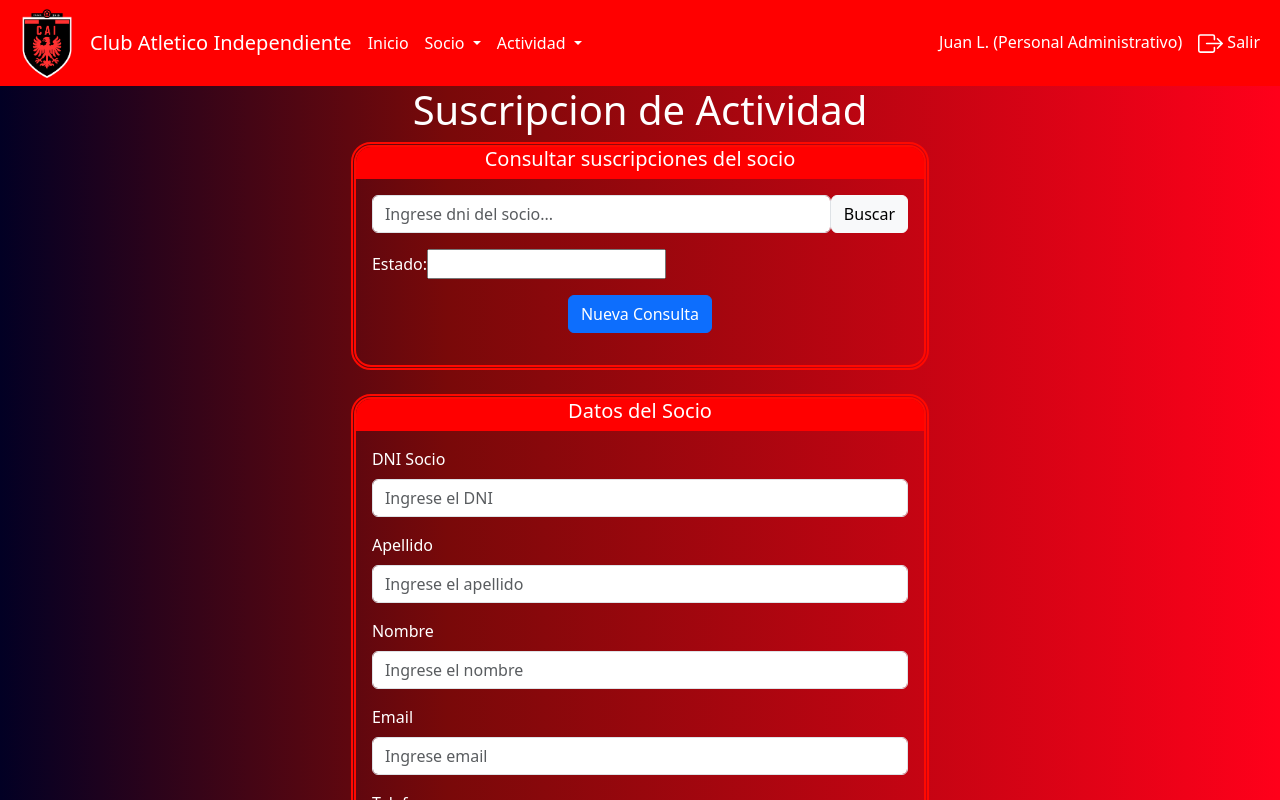
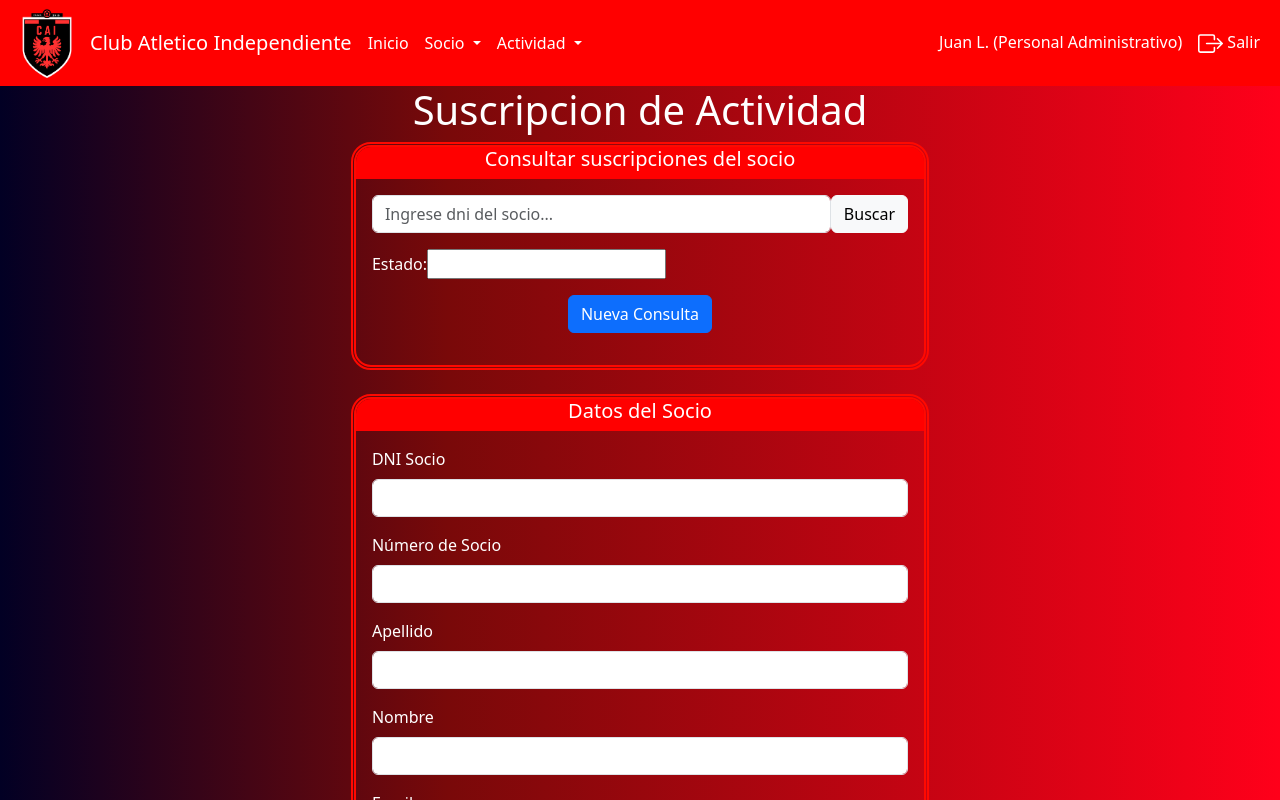
Before and after one commit to cesarM10/clubIndependiente, an Angular app: page /suscripcion-actividad in a window 1280 px wide. Shown: the top 800 px of the page. Built offline with nearby package versions, Linux system fonts and the light colour scheme; no server answers.

Commit message:
Implementado numeroSocio
Se implemento numeroSocio automatico y correcion de nombres de metodos

```diff
--- a/src/app/components/registro-socio/registro-socio.component.html
+++ b/src/app/components/registro-socio/registro-socio.component.html
@@ -14,7 +14,7 @@
                 <div class="modal-footer">
                     <button type="button" class="btn btn-danger" data-bs-dismiss="modal">Cancelar</button>
                     <button type="button" class="btn btn-success" data-bs-dismiss="modal"
-                    (click)="crearSocio()">Confirmar registro</button>
+                    (click)="registrarSocio()">Confirmar registro</button>
                 </div>
             </div>
         </div>
@@ -32,7 +32,7 @@
                 <div class="mb-3 verificar d-flex">
                     <input type="text" class="form-control" name="verificar" placeholder="Ingrese dni para verificar..."
                         [(ngModel)]="dniBuscado">
-                    <div class="btn btn-secondary" (click)="buscarSocio()">Verificar</div>
+                    <div class="btn btn-secondary" (click)="verificarSocio()">Verificar</div>
                 </div>
                 <div class="mb-3">
                     <label for="estado">Estado:</label>
@@ -55,11 +55,7 @@
                     <input type="text" class="form-control" id="dni" name="dni" placeholder="Ingrese el DNI"
                         value="{{socio.dniSocio}}" disabled [(ngModel)]="socio.dniSocio">
                 </div>
-                <div class="mb-3">
-                    <label for="nrosocio" class="form-label">Número de Socio</label>
-                    <input type="text" class="form-control" id="nrosocio" name="nrosocio"
-                        placeholder="Ingrese numero de socio" [(ngModel)]="socio.numeroSocio">
-                </div>
+
                 <div class="mb-3">
                     <label for="apellido" class="form-label">Apellido</label>
                     <input type="text" class="form-control" id="apellido" name="apellido"
@@ -86,7 +82,7 @@
                         placeholder="ingrese el telefono" [(ngModel)]="socio.telefonoSocio">
                 </div>
                 <div class="boton-formulario" *ngIf="socio.apellidoSocio != '' && socio.nombreSocio != '' && socio.fechaNacimiento != '' && socio.correoSocio != '' && socio.telefonoSocio > 0 && socio.telefonoSocio != null">
-                    <button type="submit" class="btn btn-primary" data-bs-toggle="modal" data-bs-target="#staticBackdropRegistroSocio">Registrar Socio</button>
+                    <button type="submit" class="btn btn-primary" data-bs-toggle="modal" data-bs-target="#staticBackdropRegistroSocio" (click)="generarNrosocio()">Registrar Socio</button>
                 </div>
             </div>
         </form>
--- a/src/app/components/registro-socio/registro-socio.component.ts
+++ b/src/app/components/registro-socio/registro-socio.component.ts
@@ -3,6 +3,7 @@ import { SocioService } from '../../services/socio.service';
 import { Socio } from '../../models/socio';
 import { CommonModule } from '@angular/common';
 import { FormsModule } from '@angular/forms';
+import { empty } from 'rxjs';
 
 @Component({
   selector: 'app-registro-socio',
@@ -16,6 +17,7 @@ export class RegistroSocioComponent {
   socio: Socio = new Socio();
   dniBuscado: string = "";
   estadoSocio: string = "";
+  siguienteId: string = "";
 
 
   constructor(private socioService: SocioService) {
@@ -27,16 +29,7 @@ export class RegistroSocioComponent {
 
 
   //probado.
-  crearSocio() {
-    // this.socio.numeroSocio= "1";
-    // this.socio.dniSocio= "40123123";
-    // this.socio.nombreSocio= "Juan";
-    // this.socio.apellidoSocio= "Lopez";
-    // this.socio.fechaNacimiento= "2000-01-01";
-    // this.socio.correoSocio= "correo";
-    // this.socio.telefonoSocio= 123456789;
-    // this.socio = new Socio;
-    console.log(this.socio);
+  registrarSocio() {
 
     this.socioService.postSocio(this.socio).subscribe(
       data => {
@@ -52,7 +45,7 @@ export class RegistroSocioComponent {
   }
 
   //Buscar socio.
-  buscarSocio() {
+  verificarSocio() {
     if (this.dniBuscado == "") {
       alert("Ingrese el numero de DNI.");
     } else {
@@ -67,6 +60,7 @@ export class RegistroSocioComponent {
           if (vsocio.dniSocio == "") {
             this.estadoSocio = "DNI no registrado";
             this.socio.dniSocio = this.dniBuscado;
+
           } else {
             if (vsocio.dniSocio == this.dniBuscado) {
               this.estadoSocio = "DNI de socio registrado";
@@ -81,6 +75,28 @@ export class RegistroSocioComponent {
     }
   }
 
+  generarNrosocio(){
+    let siguienteId: string = "";
+    this.socioService.getUltimo().subscribe(
+      data => {
+        console.log(data);
+        if (data == "") {
+          console.log('base de datos vacia');
+          this.socio.numeroSocio = "1";
+          console.log(this.socio);
+        }else{
+          siguienteId = (parseInt(data.numeroSocio) + 1).toString();
+          console.log("Siguiente numero de socio: ",siguienteId);
+          this.socio.numeroSocio = siguienteId;
+        }
+      },
+      error => {
+        console.log(error);
+      }
+
+    )
+  }
+
   limpiar() {
     this.dniBuscado = "";
     this.socio = new Socio();
--- a/src/app/components/suscripcion-actividad/suscripcion-actividad.component.html
+++ b/src/app/components/suscripcion-actividad/suscripcion-actividad.component.html
@@ -14,7 +14,7 @@
                 </div>
                 <div class="modal-footer">
                     <button type="button" class="btn btn-danger" data-bs-dismiss="modal">Cancelar</button>
-                    <button type="button" class="btn btn-success" data-bs-dismiss="modal" (click)="suscribirActividad()">Confirmar suscripcion</button>
+                    <button type="button" class="btn btn-success" data-bs-dismiss="modal" (click)="registrarSuscripcion()">Confirmar suscripcion</button>
                 </div>
             </div>
         </div>
@@ -74,27 +74,32 @@
             <div class="contenedor-formulario p-3">
                 <div class="mb-3">
                     <label for="dni" class="form-label">DNI Socio</label>
-                    <input type="text" class="form-control" id="dni" placeholder="Ingrese el DNI" name="dni"
+                    <input type="text" class="form-control" id="dni"  name="dni"
                         [(ngModel)]="suscripcion.socio.dniSocio" readonly>
                 </div>
                 <div class="mb-3">
+                    <label for="nrosocio" class="form-label">Número de Socio</label>
+                    <input type="text" class="form-control" id="nrosocio" name="nrosocio"
+                       [(ngModel)]="suscripcion.socio.numeroSocio" readonly>
+                </div>
+                <div class="mb-3">
                     <label for="apellido" class="form-label">Apellido</label>
-                    <input type="text" class="form-control" id="apellido" placeholder="Ingrese el apellido"
+                    <input type="text" class="form-control" id="apellido"
                         name="apellido" [(ngModel)]="suscripcion.socio.apellidoSocio" readonly>
                 </div>
                 <div class="mb-3">
                     <label for="nombre" class="form-label">Nombre</label>
-                    <input type="text" class="form-control" id="nombre" placeholder="Ingrese el nombre" name="nombre"
+                    <input type="text" class="form-control" id="nombre" name="nombre"
                         [(ngModel)]="suscripcion.socio.nombreSocio" readonly>
                 </div>
                 <div class="mb-3">
                     <label for="emailSocio" class="form-label">Email</label>
                     <input type="email" class="form-control" id="emailSocio" name="emailSocio"
-                        placeholder="Ingrese email" [(ngModel)]="suscripcion.socio.correoSocio" readonly>
+                         [(ngModel)]="suscripcion.socio.correoSocio" readonly>
                 </div>
                 <div class="mb-3">
                     <label for="telefono" class="form-label">Telefono</label>
-                    <input type="email" class="form-control" id="telefono" placeholder="Ingrese el telefono"
+                    <input type="email" class="form-control" id="telefono"
                         name="telefono" [(ngModel)]="suscripcion.socio.telefonoSocio" readonly>
                 </div>
             </div>
--- a/src/app/components/suscripcion-actividad/suscripcion-actividad.component.ts
+++ b/src/app/components/suscripcion-actividad/suscripcion-actividad.component.ts
@@ -41,7 +41,7 @@ export class SuscripcionActividadComponent {
 
     this.socio = new Socio();
 
-    this.obtenerActividades();
+    this.listarActividades();
   }
 
   buscarSocio() {
@@ -104,7 +104,7 @@ export class SuscripcionActividadComponent {
   }
 
 
-  obtenerActividades() {
+  listarActividades() {
     this.actividadService.getActividades().subscribe(
       result => {
         console.log(result);
@@ -121,7 +121,7 @@ export class SuscripcionActividadComponent {
     )
   }
 
-  suscribirActividad() {
+  registrarSuscripcion() {
     //Arreglar esto para que reciba el socio y la actividad
     const hoy = new Date();
     const fechaSus = hoy.toISOString().split('T')[0];
--- a/src/app/services/socio.service.ts
+++ b/src/app/services/socio.service.ts
@@ -34,7 +34,7 @@ getSocioByDni(dniSocio: string): Observable<any> {
 
       })
     }
-  return this.http.get('http://localhost:3000/api/socio/'+ dniSocio, httpOption);
+    return this.http.get('http://localhost:3000/api/socio/' + dniSocio, httpOption);
   }
 
   deleteSocio(idSocio: string): Observable<any> {
@@ -43,9 +43,16 @@ deleteSocio(idSocio: string): Observable<any> {
         'Content-type': 'application/json'
       })
     }
-return this.http.delete('http://localhost:3000/api/socio/'+idSocio,httpOption);
+    return this.http.delete('http://localhost:3000/api/socio/' + idSocio, httpOption);
   }
 
+  getUltimo(): Observable<any> {
+    let httpOption = {
+      headers: new HttpHeaders({
 
+      })
+    }
+    return this.http.get('http://localhost:3000/api/socio/ultimo', httpOption);
+  }
 
 }
```
Also changed, not shown: src/app/components/registro-actividad/registro-actividad.component.ts (+0 -10 lines). Lines whose indentation alone changed are shown as unchanged.
